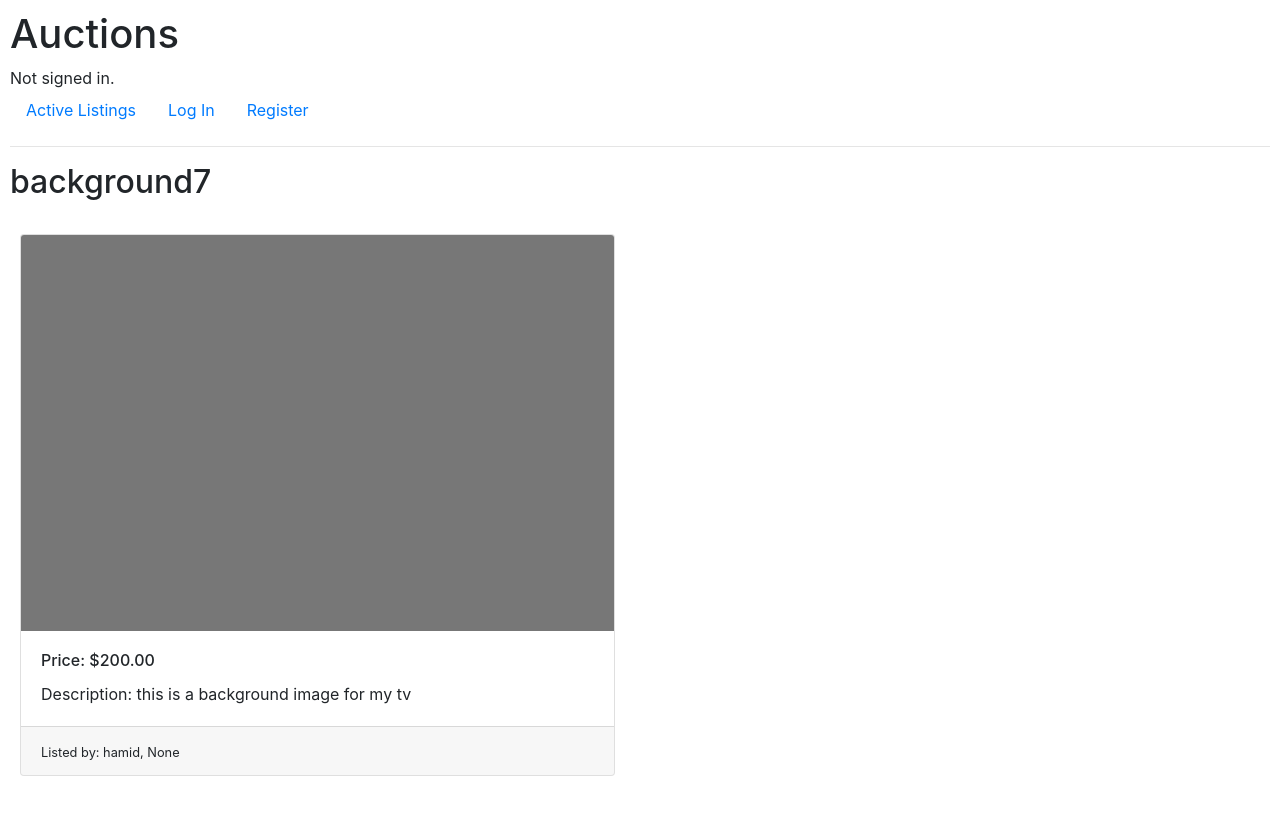
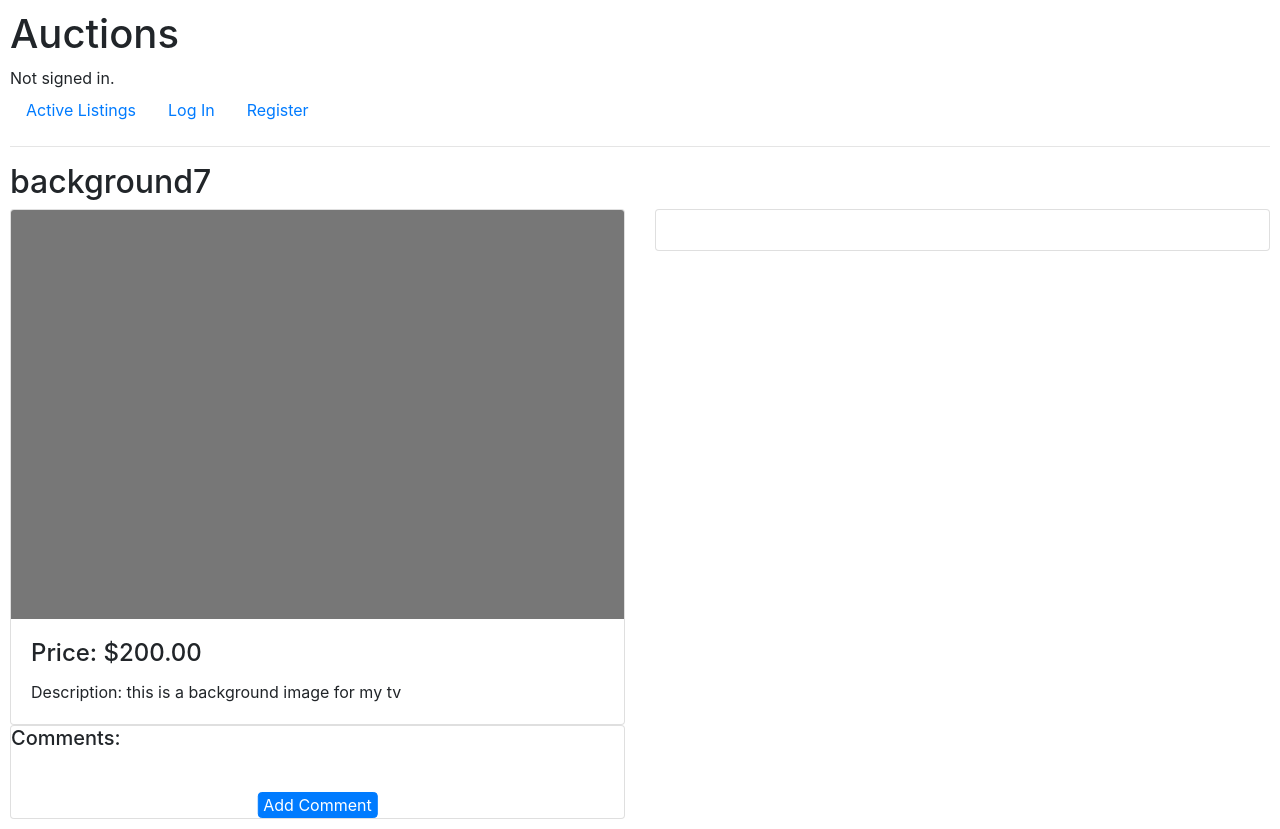
Before and after one commit to hamidbinameziane/commerce, a Django app: page /9 in a window 1280 px wide. Before the commit the page ends 776 px from the top, so only its background shows below. Run offline with Django 3.2, Linux system fonts and the light colour scheme; data comes from the database, SQL or seed files in the repository; both versions use the stored data as it was after the commit; some libraries are stand-ins or nearby versions.

Commit message:
working on comments

```diff
--- a/auctions/static/auctions/styles.css
+++ b/auctions/static/auctions/styles.css
@@ -19,3 +19,15 @@ body {
     left: 50%;
     transform: translate(-50%, 0);
   }
+
+  #comment {
+    position: absolute;
+    padding-top: 0;
+    padding-bottom: 0;
+    padding-left: 5px;
+    padding-right: 5px;
+    margin-top: 5%;
+    bottom: 0;
+    left: 50%;
+    transform: translate(-50%, 0%);
+  }
--- a/auctions/templates/auctions/listing.html
+++ b/auctions/templates/auctions/listing.html
@@ -1,17 +1,13 @@
 {% extends "auctions/layout.html" %}
-
 {% block body %}
 <h2>{{ listing.product_name }}</h2>
 <div class="row row-cols-1 row-cols-md-2 g-4">
-        <div class="col" style="padding: 25px;">
-            <div class="card h-100">
+   <div class="col">
+      <div class="card">
          <img src="{{ listing.product_image}}" class="card-img-top" alt="No image listed">
          <div class="card-body">
-                    <h6 class="card-title">Price: ${{ listing.price }}</h6>
+            <h4 class="card-title">Price: ${{ listing.price }}</h4>
             <p class="card-text">Description: {{ listing.description }}</p>
-                </div>
-                <div class="card-footer">
-                    <small class="text-body-secondary">Listed by: {{ listing.seller }}, {{ listing.date_created }}</small>
              {% if user.is_authenticated and listing.winner == None %}
             {% if is_whatchlist == False %}
             <button type="button" class="btn btn-primary" id="watchlist" onclick="location.href='watchlist/{{listing.id}}'">WATCHLIST</button>
@@ -19,7 +15,16 @@
             <button type="button" class="btn btn-secondary" id="watchlist" onclick="location.href='watchlist/{{listing.id}}'">WATCHLIST</button>
             {% endif %}
          </div>
+         <div class="card-footer">
+            <small class="text-body-secondary">Listed by: {{ listing.seller }}, {{ listing.date_created }}</small>
          </div>
+      </div>
+   </div>
+
+
+   <div class="col">
+      <div class="card">
+         <div class="card-body">
             <form action="{% url 'listing' listing.id %}" method="post">
             {% csrf_token %}
             <div class="form-group">
@@ -32,16 +37,54 @@
             {% endif %}
             {% endif %}
          </div>
+      </div>
+   </div>
+
+
+   <div class="col">
+      <div class="card">
+         <div class="card-body">
          {% if user.is_authenticated and user == listing.seller and listing.winner == None %}
-                <div class="col" style="padding: 25px;"><button class="btn btn-success" type="button" onclick="location.href='close_bid/{{listing.id}}'">Close </button></div>
+         <button class="btn btn-success" type="button" onclick="location.href='close_bid/{{listing.id}}'">Close </button>
          {% elif listing.winner != None %}
-                <div class="col" style="padding: 25px;"><button class="btn btn-secondary" type="button" >Closed</button></div>
+         <button class="btn btn-secondary" type="button" >Closed</button>
          {% endif %}
          {% if user.is_authenticated and user == listing.winner %}
-        <div class="col" style="padding: 25px;"><button class="btn btn-success" type="button">You won that auction</button></div>
+         <button class="btn btn-success" type="button">You won that auction</button>
          {% endif %}
+         </div>
+      </div>
+   </div>
+
+   <div class="col">
+      <div class="card">
+         <h5 class="card-title">Comments:</h5>
+         <div class="card-body">
+            {% for cmt in comment %}
+            <div class="card text-bg-dark mb-1" style="max-width: 100%;margin-bottom: 225px;">
+
+               <div class="card-header"><small class="text-body-secondary">From: {{ cmt.user }}</small></div>
+               <div class="card-body">
+                 <p class="card-text" style="margin-bottom: 50px;">{{cmt.text}}</p>
+               </div>
+
+             </div>
+            {% endfor %}
+             <form action="{% url 'add_comment' listing.id %}" method="post">
+               {% csrf_token %}
+             <div class="mb-3">
+               {{form2}}
+             </div>
+
+
+            <input class="btn btn-primary" type="submit" id="comment" value="Add Comment">
+            </form>
+         </div>
+      </div>
    </div>
 
 
 
+
+</div>
 {% endblock %}
--- a/auctions/urls.py
+++ b/auctions/urls.py
@@ -11,4 +11,5 @@ urlpatterns = [
     path("create", views.create, name="create"),
     path("watchlist/<int:listing_id>", views.watchlist, name="watchlist"),
     path("close_bid/<int:listing_id>", views.close_bid, name="close_bid"),
+    path("add_comment/<int:listing_id>", views.add_comment, name="add_comment"),
 ]
--- a/auctions/views.py
+++ b/auctions/views.py
@@ -6,9 +6,9 @@ from django.urls import reverse
 from django.forms import ModelForm
 from django import forms
 
-from .models import User, Listing, Watchlist, Bid
-import datetime
+from .models import User, Listing, Watchlist, Bid, Comment
 from django.contrib.auth.decorators import login_required
+from django.utils import timezone
 
 
 class Create_Listing(ModelForm):
@@ -60,6 +60,20 @@ class Place_Bid(ModelForm):
                 }),
         }
 
+class Add_Comment(ModelForm):
+    class Meta:
+        model = Comment
+        fields = ['text']
+        labels = {
+            "text": "",
+        }
+        widgets = {
+            'text': forms.Textarea(attrs={
+                'class': "form-control",
+                'placeholder': "Write a comment.",
+                'rows':"4"
+                }),
+        }
 
 def index(request):
     return render(request, "auctions/index.html", {
@@ -123,10 +137,11 @@ def register(request):
 def create(request):
         if request.POST:
             frm = Create_Listing(request.POST, request.FILES)
+            now = timezone.now()
             if frm.is_valid():
                 newlisting = frm.save(commit=False)
                 newlisting.seller = request.user
-                newlisting.date_created = datetime.datetime.now()
+                newlisting.date_created = now
                 newlisting.save()
         return render(request, "auctions/create.html", {'form': Create_Listing()})
 
@@ -134,6 +149,7 @@ def create(request):
 def listing(request, listing_id):
     prd = Listing.objects.get(pk=listing_id)
     lst = Listing.objects.get(id=listing_id)
+    cmt=Comment.objects.filter(product=prd)
     if request.user.is_authenticated:
         if Watchlist.objects.filter(product=prd, user=request.user):
             is_w = True
@@ -162,21 +178,27 @@ def listing(request, listing_id):
                 lst = Listing.objects.get(id=listing_id)
                 return render(request, "auctions/listing.html", {
                     'form': Place_Bid(),
+                    'form2': Add_Comment(),
                     "listing": lst,
-                    "is_whatchlist":is_w
+                    "is_whatchlist":is_w,
+                    "comment": cmt,
         })
             else:
                 return render(request, "auctions/listing.html", {
                         'form': Place_Bid(),
+                        'form2': Add_Comment(),
                         "listing": lst,
                         "is_whatchlist":is_w,
+                        "comment": cmt,
                         'message':'The amount you offer is low.'
             })
 
     return render(request, "auctions/listing.html", {
         'form': Place_Bid(),
+        'form2': Add_Comment(),
         "listing": lst,
-        "is_whatchlist":is_w
+        "is_whatchlist":is_w,
+        "comment": cmt,
     })
 
 @login_required
@@ -195,30 +217,26 @@ def watchlist(request, listing_id):
 def close_bid(request, listing_id):
     lst = Listing.objects.get(pk=listing_id)
     prc = lst.price
-    h_bid = Bid.objects.get(amount=prc, product=lst).bidder
-    wnr = h_bid
-    lst.winner = wnr
-    lst.save()
+    if Bid.objects.filter(amount=prc, product=lst).exists():
+        h_bid = Bid.objects.get(amount=prc, product=lst).bidder
+        wnr = h_bid
+        lst.winner = wnr
+        lst.save()
+    else:
+        lst.delete()
+        return HttpResponseRedirect(reverse("index"))
     redirect_url = reverse('listing', args=[listing_id])
     return HttpResponseRedirect(redirect_url)
 
-    '''
+@login_required
+def add_comment(request, listing_id):
     if request.POST:
-            bid = float(request.POST.get('amount'))
-            frm = Place_Bid(request.POST)
-            prd = Listing.objects.get(pk=listing_id)
-            count_bid = Bid.objects.filter(product=prd).count()
-            redirect_url = reverse('listing', args=[listing_id])
-            if frm.is_valid():
-                if (count_bid == 0 and bid >= prd.price) or (count_bid > 0 and bid > prd.price):
-                    new_bid = frm.save(commit=False)
-                    new_bid.bidder = request.user
-                    new_bid.product = prd
-                    new_bid.save()
-                    new_p = Listing.objects.get(pk=listing_id)
-                    new_p.price = bid
-                    new_p.save()
-
-
-            return HttpResponseRedirect(redirect_url)
-'''
+        frm = Add_Comment(request.POST)
+        prd = Listing.objects.get(pk=listing_id)
+        if frm.is_valid():
+            newComment = frm.save(commit=False)
+            newComment.user = request.user
+            newComment.product = prd
+            newComment.save()
+    redirect_url = reverse('listing', args=[listing_id])
+    return HttpResponseRedirect(redirect_url)
```
Also changed, not shown: auctions/templates/auctions/listing1.html (added, +56 -0 lines), db.sqlite3, files/images/Apple-iPhone-Xs-combo-gold-09122018_big.jpg.medium_OrcNHIM.jpg (added), files/images/Apple-iPhone-Xs-combo-gold-09122018_big.jpg.medium_fNcdD0u.jpg (added), files/images/Screenshot_from_2023-12-09_11-42-48_QK6cqI8.png (added), files/images/macbook-pro-13-m1-256-go-argent.jpg (added). Lines whose indentation alone changed are shown as unchanged.
